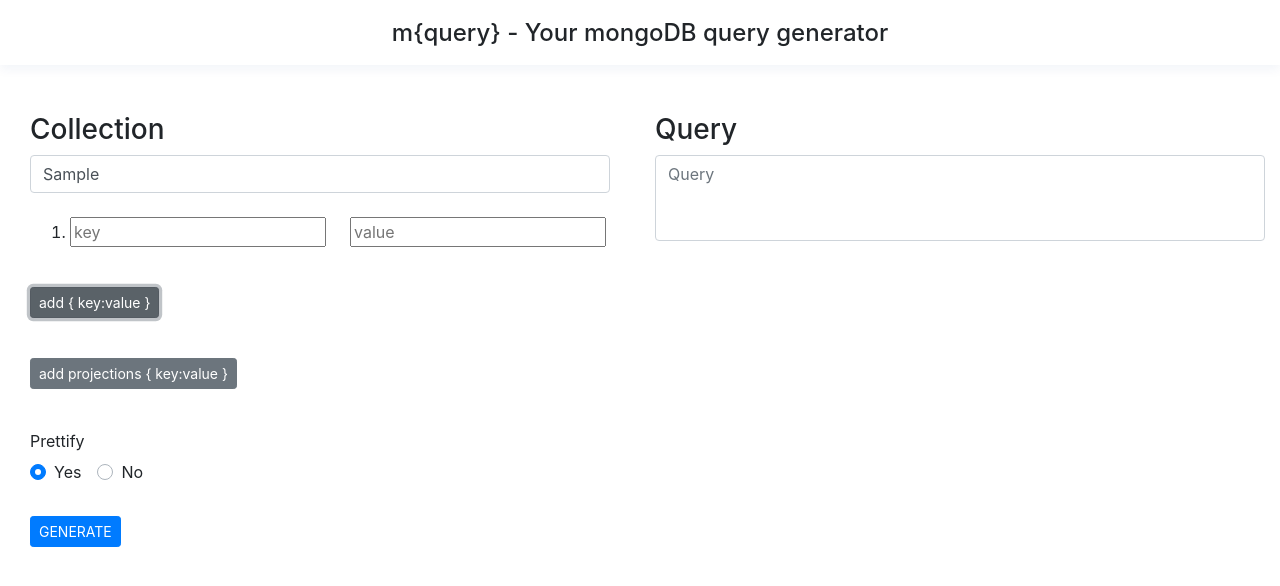
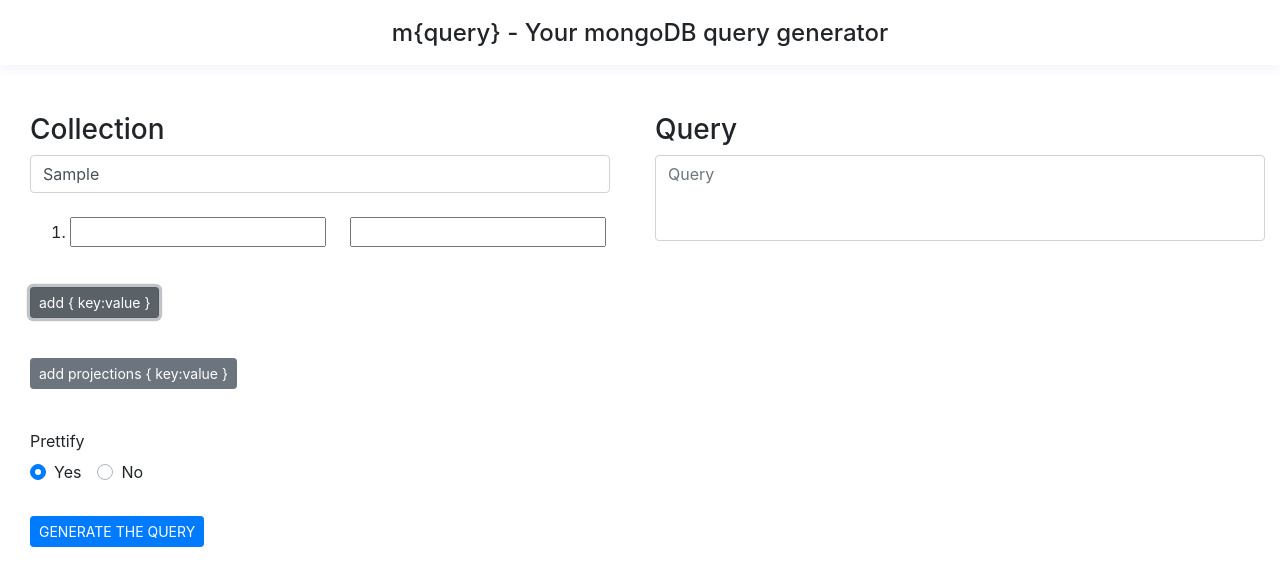
Before and after one commit to pawansingh972/mquery, a Vue app: page / in a window 1280 px wide. Both pictures are taken after typing "Sample" into the empty fields and a click on the button "add { key:value }". Shown: the top 586 px of the page. Built offline with nearby package versions, Linux system fonts and the light colour scheme.

Commit message:
Changed the button text

```diff
--- a/src/components/Query.vue
+++ b/src/components/Query.vue
@@ -21,8 +21,8 @@
                   <!-- Key/Value pairs -->
                   <ol class="mt-4">
                     <li class="mb-4" v-for="(keyValue, index) in keyValues" :key="index">
-                      <input placeholder="key" v-model='keys[index]' :type="keyValue.type" name="" :id="'key-' + keyValue.index">
-                      <input placeholder="value" v-model='values[index]' class="ml-4" :type="keyValue.type" name="" :id="'value-' + keyValue.index">
+                      <input v-model='keys[index]' :type="keyValue.type" name="" :id="'key-' + keyValue.index">
+                      <input v-model='values[index]' class="ml-4" :type="keyValue.type" name="" :id="'value-' + keyValue.index">
                     </li>
                   </ol>
                   <b-button size="sm" v-on:click="addKeyValue" class="mt-3">add { key:value }</b-button><br>
@@ -40,7 +40,7 @@
                       <b-form-radio value="p_no">No</b-form-radio>
                     </b-form-radio-group>
                   </b-form-group>
-                  <b-button size="sm" variant="primary" v-on:click="constructQuery" class="mt-3">GENERATE</b-button>
+                  <b-button size="sm" variant="primary" v-on:click="constructQuery" class="mt-3">GENERATE THE QUERY</b-button>
                 </b-col>
               </b-row>
             </b-container>
```
